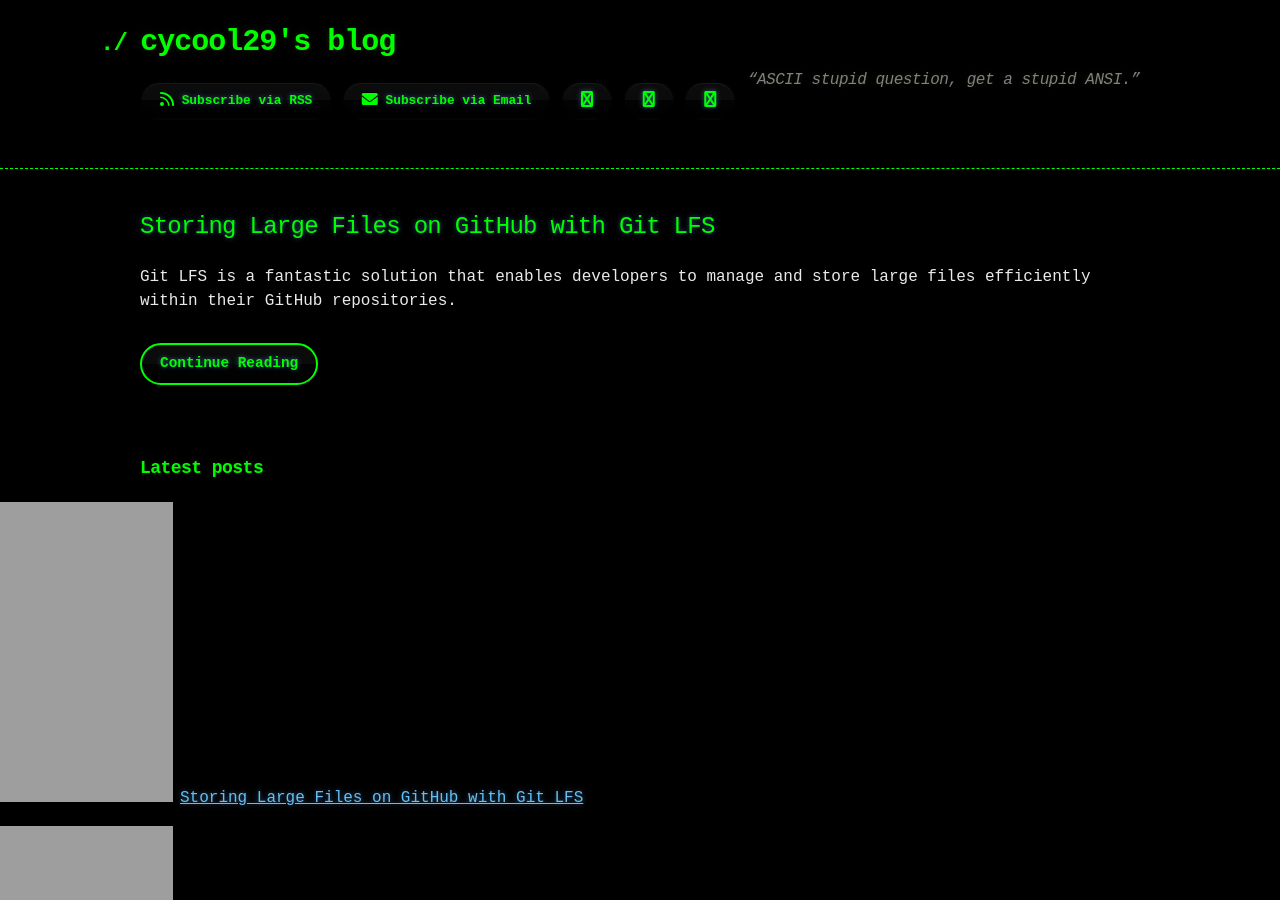
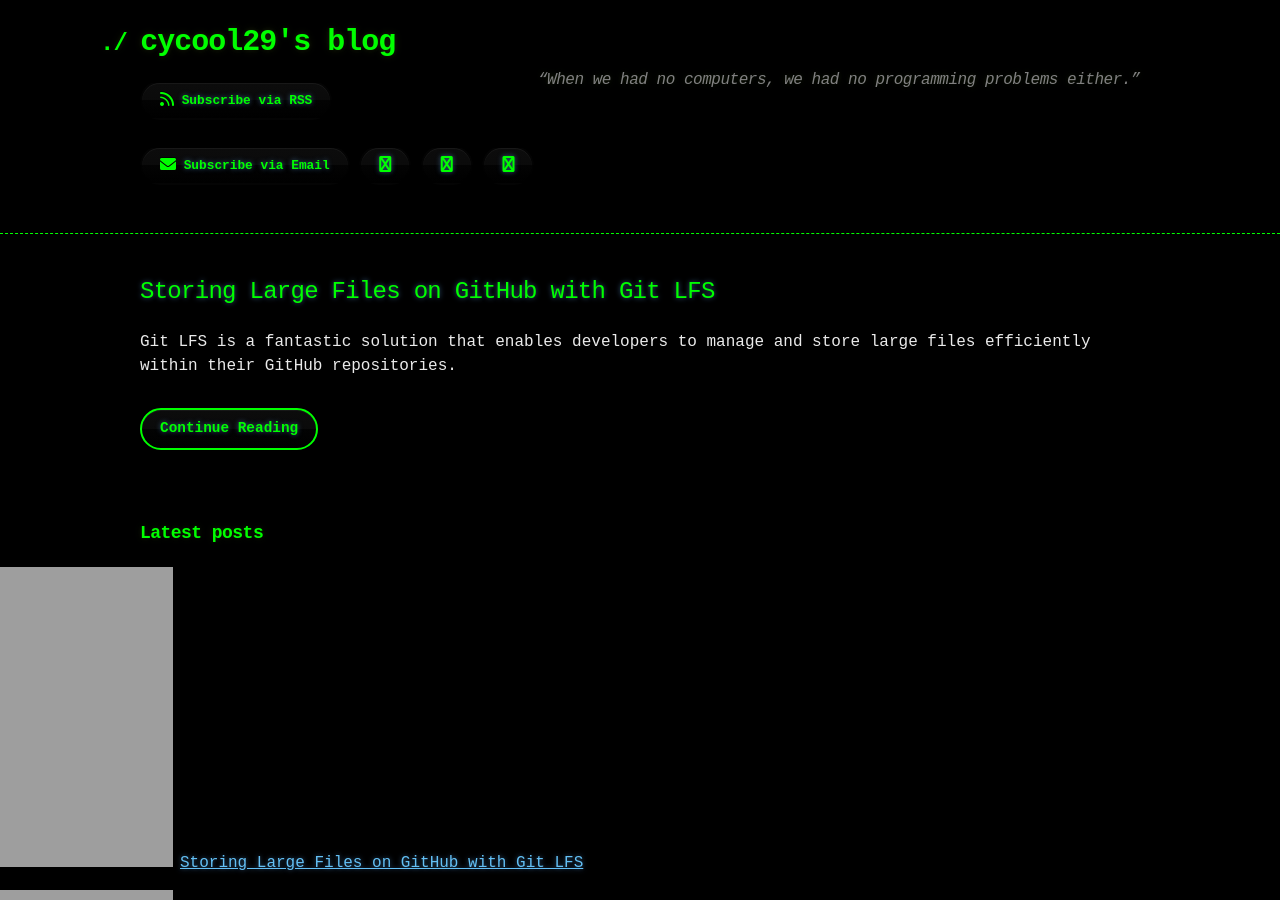
Before and after one commit to cycool29/cycool29.github.io, a Jekyll site: the page built from index.md, in a window 1280 px wide and 900 px high. Built offline with Jekyll 4.4.1, drawn with Linux system fonts in a browser that asks for light colours; a style sheet for code colours, icons or effects is not loaded.

Commit message:
Update quotes

```diff
--- a/_config.yml
+++ b/_config.yml
@@ -1,5 +1,5 @@
 title: cycool29's blog
-description: "“ASCII stupid question, get a stupid ANSI.” "
+description: "“When we had no computers, we had no programming problems either.” "
 bio: A high school student. Intermediate in Python, Git, Bash. Learning JavaScript. He/Him. "
 author: cycool29
 url: https://cycool29.github.io
```
